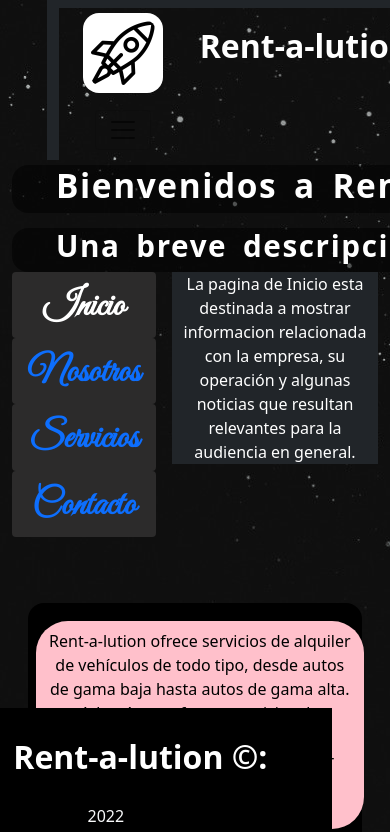
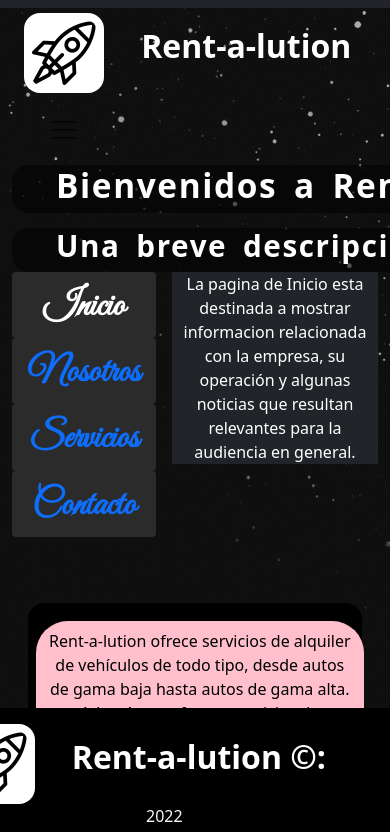
Before and after one commit to nclsbayona/Taller_20411594, a plain HTML site: page index.html in a window 390 px wide. Shown: the top 832 px of the page. Drawn offline with Linux system fonts and the light colour scheme.

Commit message:
fixes v2

```diff
--- a/Main_page/estilos_index.css
+++ b/Main_page/estilos_index.css
@@ -213,3 +213,17 @@
         background-color: rgb(255, 255, 255) !important;
         text-align: center;
     }
+
+    @media  (max-width: 570px){
+        #menu, #bottom{
+            right: 0 !important;
+        }
+
+    }
+
+    @media  (max-width: 1313px){
+        #menu{
+            left: 0 !important;
+        }
+
+    }
--- a/Services_page/estilos_servicios.css
+++ b/Services_page/estilos_servicios.css
@@ -224,3 +224,17 @@ img{
     background-color: rgb(255, 255, 255) !important;
     text-align: center;
 }
+
+@media  (max-width: 570px){
+    #menu, #bottom{
+        right: 0 !important;
+    }
+
+}
+
+@media  (max-width: 1313px){
+    #menu{
+        left: 0 !important;
+    }
+
+}
--- a/Vision_page/estilos_vision.css
+++ b/Vision_page/estilos_vision.css
@@ -207,3 +207,17 @@ html{
 .ceo .texto-vision{
     width: 50%;
 }
+
+@media  (max-width: 570px){
+    #menu, #bottom{
+        right: 0 !important;
+    }
+
+}
+
+@media  (max-width: 1313px){
+    #menu{
+        left: 0 !important;
+    }
+
+}
```
